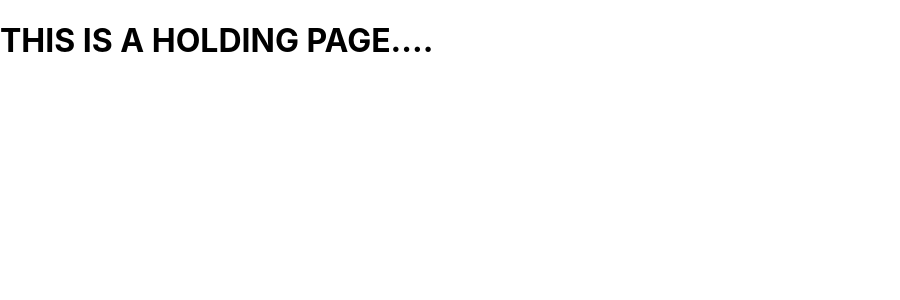
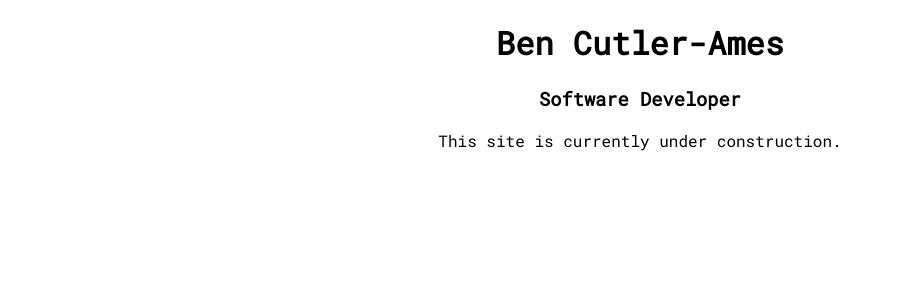
Before and after one commit to BenCutlerAmes/portfolio, a React (Create React App) app: page / in a window 1280 px wide. Shown: the top 300 px of the page, without its empty margins (0-900 px from the left). Built offline with nearby package versions, Linux system fonts and the light colour scheme.

Commit message:
Basic holding page

```diff
--- a/public/index.html
+++ b/public/index.html
@@ -10,6 +10,9 @@
       content="Web site created using create-react-app"
     />
     <link rel="apple-touch-icon" href="%PUBLIC_URL%/logo192.png" />
+    <link rel="preconnect" href="https://fonts.googleapis.com">
+<link rel="preconnect" href="https://fonts.gstatic.com" crossorigin>
+<link href="https://fonts.googleapis.com/css2?family=Roboto+Mono&display=swap" rel="stylesheet">
     <!--
       manifest.json provides metadata used when your web app is installed on a
       user's mobile device or desktop. See https://developers.google.com/web/fundamentals/web-app-manifest/
--- a/src/App.css
+++ /dev/null
@@ -1,38 +0,0 @@
-.App {
-  text-align: center;
-}
-
-.App-logo {
-  height: 40vmin;
-  pointer-events: none;
-}
-
-@media (prefers-reduced-motion: no-preference) {
-  .App-logo {
-    animation: App-logo-spin infinite 20s linear;
-  }
-}
-
-.App-header {
-  background-color: #282c34;
-  min-height: 100vh;
-  display: flex;
-  flex-direction: column;
-  align-items: center;
-  justify-content: center;
-  font-size: calc(10px + 2vmin);
-  color: white;
-}
-
-.App-link {
-  color: #61dafb;
-}
-
-@keyframes App-logo-spin {
-  from {
-    transform: rotate(0deg);
-  }
-  to {
-    transform: rotate(360deg);
-  }
-}
--- a/src/App.js
+++ b/src/App.js
@@ -1,9 +1,9 @@
-import './App.css';
-
+import './index.css';
+import Home from './containers/Home';
 function App() {
   return (
     <>
-    <h1> THIS IS A HOLDING PAGE....</h1>
+    <Home/>
     </>
   );
 }
--- /dev/null
+++ b/src/containers/Home.jsx
@@ -0,0 +1,15 @@
+import React from "react";
+
+const Home = () => {
+  return (
+    <>
+      <div className="home-page">
+        <h1> Ben Cutler-Ames</h1>
+        <h3>Software Developer</h3>
+        <p> This site is currently under construction. </p>
+      </div>
+    </>
+  );
+};
+
+export default Home;
--- a/src/index.css
+++ b/src/index.css
@@ -1,13 +1,12 @@
 body {
   margin: 0;
-  font-family: -apple-system, BlinkMacSystemFont, 'Segoe UI', 'Roboto', 'Oxygen',
-    'Ubuntu', 'Cantarell', 'Fira Sans', 'Droid Sans', 'Helvetica Neue',
-    sans-serif;
+  font-family: 'Roboto Mono', monospace;
+
   -webkit-font-smoothing: antialiased;
   -moz-osx-font-smoothing: grayscale;
 }
 
-code {
-  font-family: source-code-pro, Menlo, Monaco, Consolas, 'Courier New',
-    monospace;
+.home-page{
+ text-align: center;
+
 }
```
Also changed, not shown: src/containers/AboutMe.jsx (added, +9 -0 lines), src/containers/Navbar.jsx (added, +10 -0 lines), src/images/headshot.jpeg (added).
